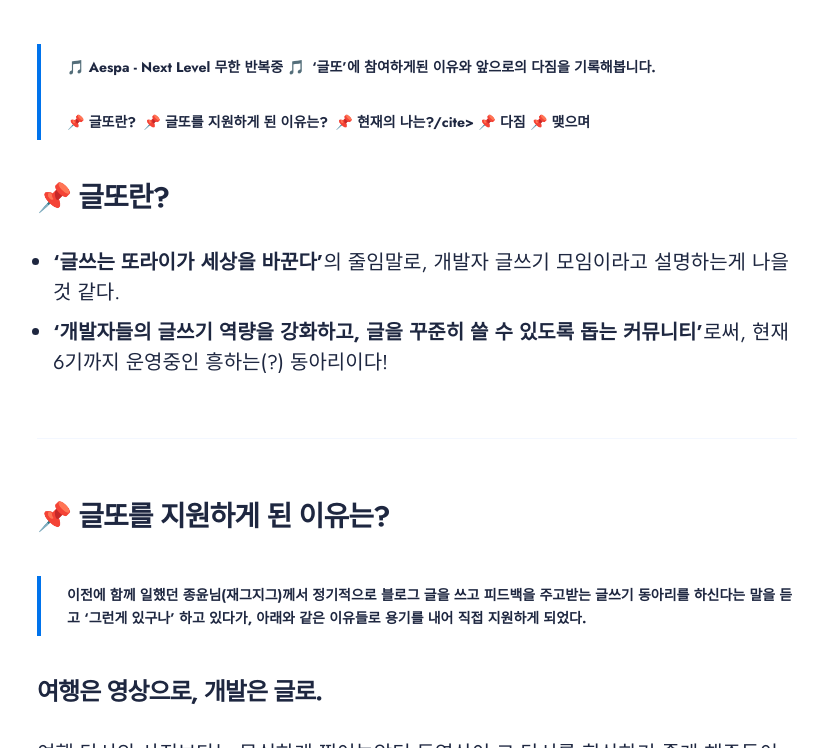
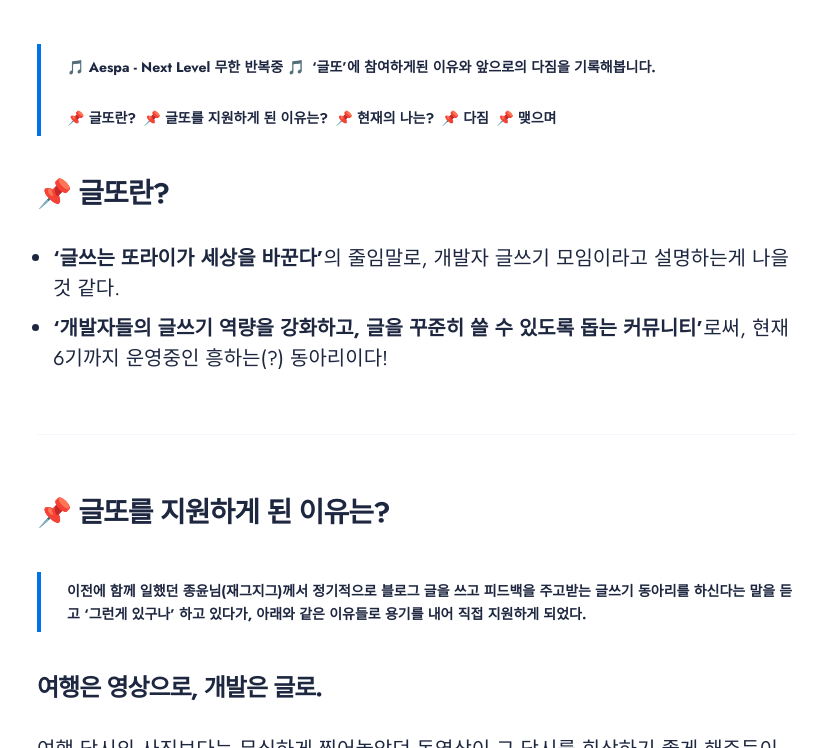
Before and after one commit to itmobrain/itmobrain.github.io, a Jekyll site: the page built from _posts/2021-08-01-글또-6기를-시작하며.md, in a window 1280 px wide and 900 px high, scrolled down 474 px, cut to the strip 152-900 px from the top of the window. Shown: the whole strip, without its empty margins (223-1046 px from the left). Built offline with Jekyll 4.4.1, drawn with Linux system fonts in a browser that asks for light colours; nearby versions of some CDN libraries.

Commit message:
1차 글 초안(10)

```diff
--- a/_posts/2021-08-01-글또-6기를-시작하며.md
+++ b/_posts/2021-08-01-글또-6기를-시작하며.md
@@ -16,7 +16,7 @@
 >
 > <cite>📌 글또란?</cite>
 > <cite>📌 글또를 지원하게 된 이유는?</cite>
-> <cite>📌 현재의 나는?/cite>
+> <cite>📌 현재의 나는?</cite>
 > <cite>📌 다짐</cite>
 > <cite>📌 맺으며</cite>
 >
@@ -73,6 +73,7 @@
 
     우리의 핵심(?) 기술인 반려동물 행동 인식 모델을 작년부터 여러 시행착오를 겪으며 연구하고 있긴한데, 프로덕트에 적용하기에는 아직 멀다고 판단했다. 하지만 도기리포트를 출시하면서 사용자분들과 우리 기술의 접점을 조금씩 찾아가고 있고, 이를 위한 2주 단위 개인별 프로젝트를 진행하고있다. 덕분에 파이토치나 기본 영상 처리에 익숙해지고있다.
 
+
 ### 요즘 내 머릿속에 떠도는 생각들
 
 - 부정적인 피드백에 스트레스를 좀 더 받고 예민해진 것 같다. 방어기제로써 부정적 피드백을 받을만한 의견을 말하거나 아이디어를 공유하지 않는 때가 있는데, 분명한 것은 스타트업 내에서 내 자존감을 지켜봤자 좋을 것은 없다는 것이다. 가만히 있는다고 나아지는 것은 없고, 부딪혀야 한다.
```
